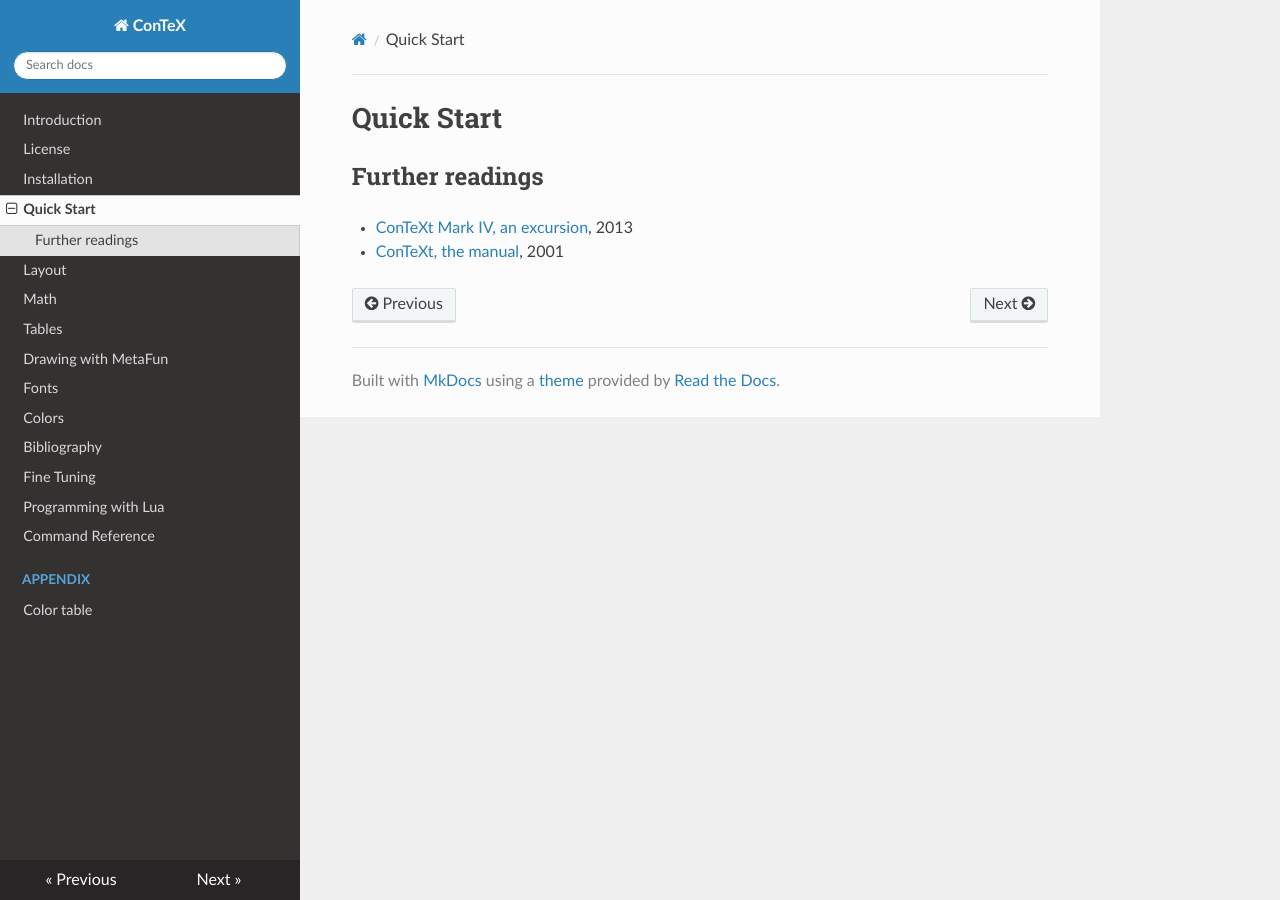
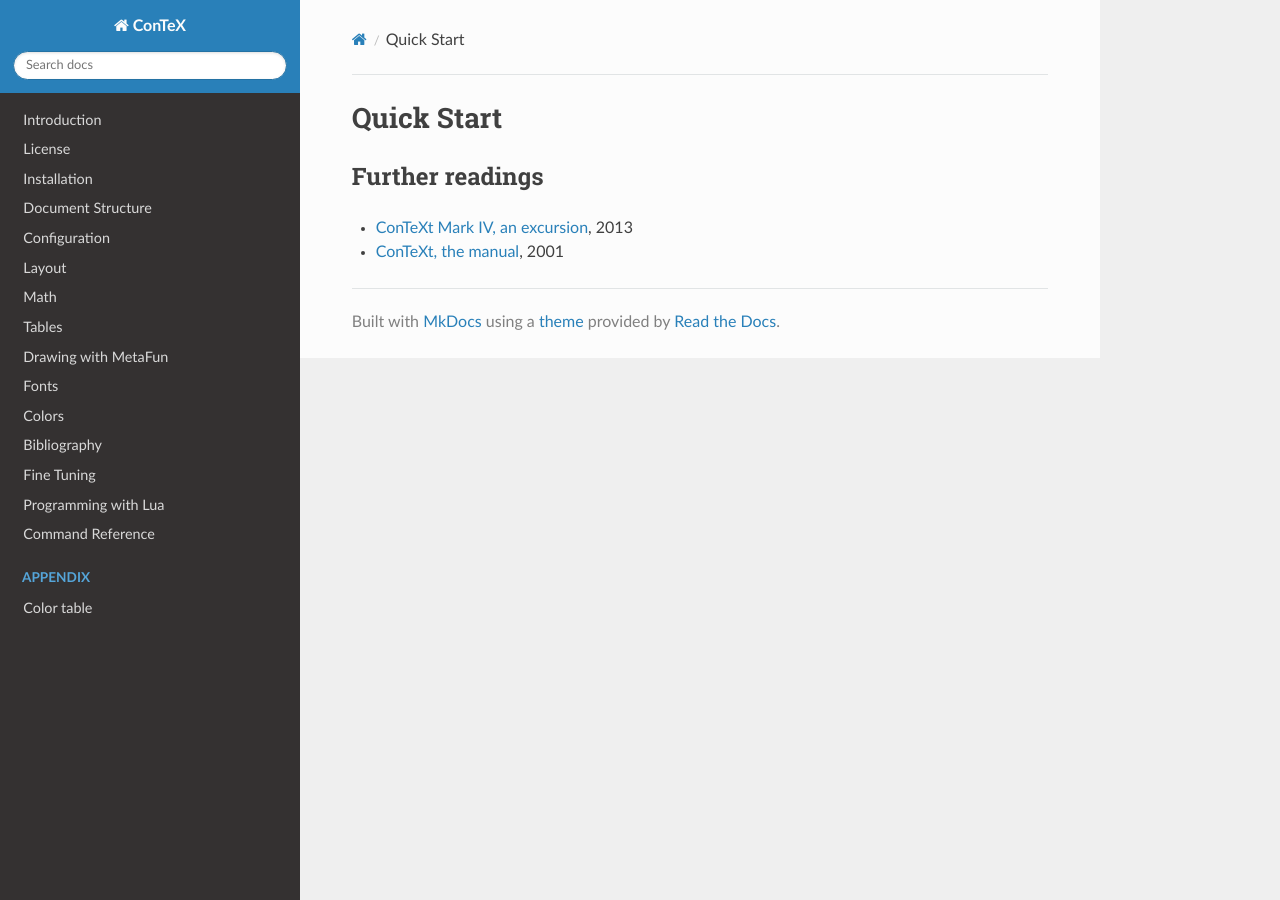
Before and after one commit to champignoom/contex-docs, an MkDocs documentation site: the page built from docs/quick-start.md, in a window 1280 px wide. Built offline with MkDocs 1.6.1, drawn with Linux system fonts in a browser that asks for light colours; nearby versions of some CDN libraries.

Commit message:
add placeholders for document structure and configuration

```diff
--- /dev/null
+++ b/docs/configuration.md
@@ -0,0 +1,3 @@
+# Configuration
+
+## Further readings:
--- a/mkdocs.yml
+++ b/mkdocs.yml
@@ -4,7 +4,8 @@ nav:
         - index.md
         - license.md
         - installation.md
-        - quick-start.md
+        - document-structure.md
+        - configuration.md
         - layout.md
         - math.md
         - table.md
```
Also changed, not shown: docs/document-structure.md (added, +5 -0 lines).
